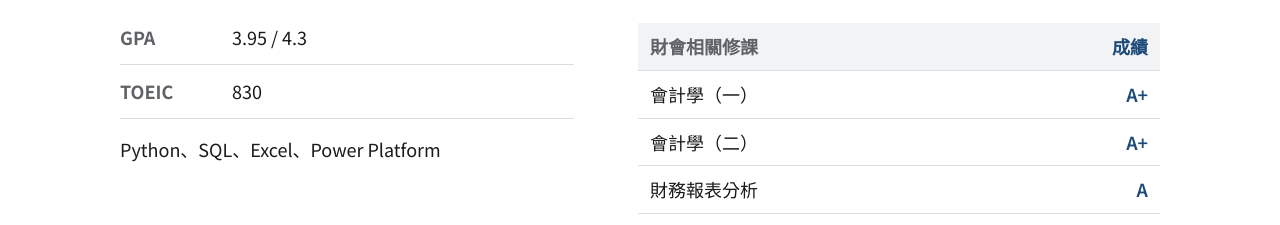
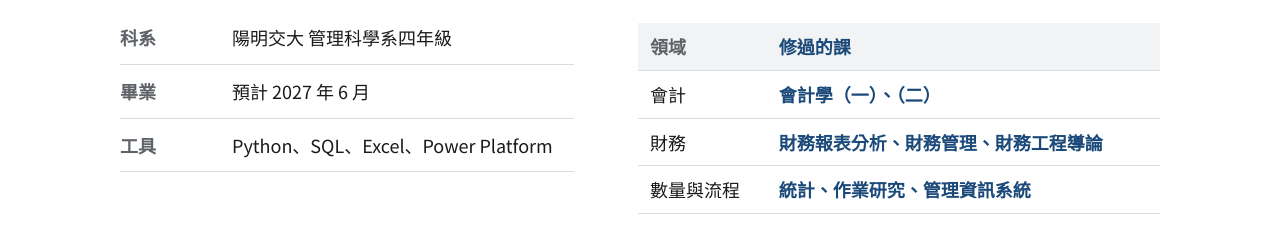
Before and after one commit to paul931130/paul931130.github.io, a plain HTML site: page index.html in a window 1280 px wide. Shown: the part 575-800 px from the top of the page. Drawn offline with nearby package versions, Linux system fonts and the light colour scheme.

Commit message:
Show coursework by area instead of grades
Co-Authored-By: Claude Opus 5.5 <noreply@anthropic.com>

```diff
--- a/index.html
+++ b/index.html
@@ -41,22 +41,20 @@
         <div class="split">
           <div>
             <dl class="stats">
-              <div><dt>GPA</dt><dd>3.95 / 4.3</dd></div>
-              <div><dt>TOEIC</dt><dd>830</dd></div>
+              <div><dt data-en="Major">科系</dt><dd data-en="Management Science, NYCU (senior)">陽明交大 管理科學系四年級</dd></div>
+              <div><dt data-en="Graduation">畢業</dt><dd data-en="Expected June 2027">預計 2027 年 6 月</dd></div>
+              <div><dt data-en="Tools">工具</dt><dd data-en="Python, SQL, Excel, Power Platform">Python、SQL、Excel、Power Platform</dd></div>
             </dl>
-            <p data-en="Python, SQL, Excel, Power Platform">Python、SQL、Excel、Power Platform</p>
           </div>
           <div class="table-scroll" tabindex="0">
-            <table class="table--emphasis table--grades">
+            <table class="table--emphasis">
               <thead>
-                <tr><th scope="col" data-en="Accounting and finance courses">財會相關修課</th><th scope="col" data-en="Grade">成績</th></tr>
+                <tr><th scope="col" data-en="Area">領域</th><th scope="col" data-en="Courses">修過的課</th></tr>
               </thead>
               <tbody>
-                <tr><th scope="row" data-en="Accounting I">會計學（一）</th><td>A+</td></tr>
-                <tr><th scope="row" data-en="Accounting II">會計學（二）</th><td>A+</td></tr>
-                <tr><th scope="row" data-en="Financial statement analysis">財務報表分析</th><td>A</td></tr>
-                <tr><th scope="row" data-en="Financial management">財務管理</th><td>A</td></tr>
-                <tr><th scope="row" data-en="Intro to financial engineering">財務工程導論</th><td>A+</td></tr>
+                <tr><th scope="row" data-en="Accounting">會計</th><td data-en="Accounting I and II">會計學（一）、（二）</td></tr>
+                <tr><th scope="row" data-en="Finance">財務</th><td data-en="Financial statement analysis, financial management, financial engineering">財務報表分析、財務管理、財務工程導論</td></tr>
+                <tr><th scope="row" data-en="Methods">數量與流程</th><td data-en="Statistics, operations research, information systems">統計、作業研究、管理資訊系統</td></tr>
               </tbody>
             </table>
           </div>
```
